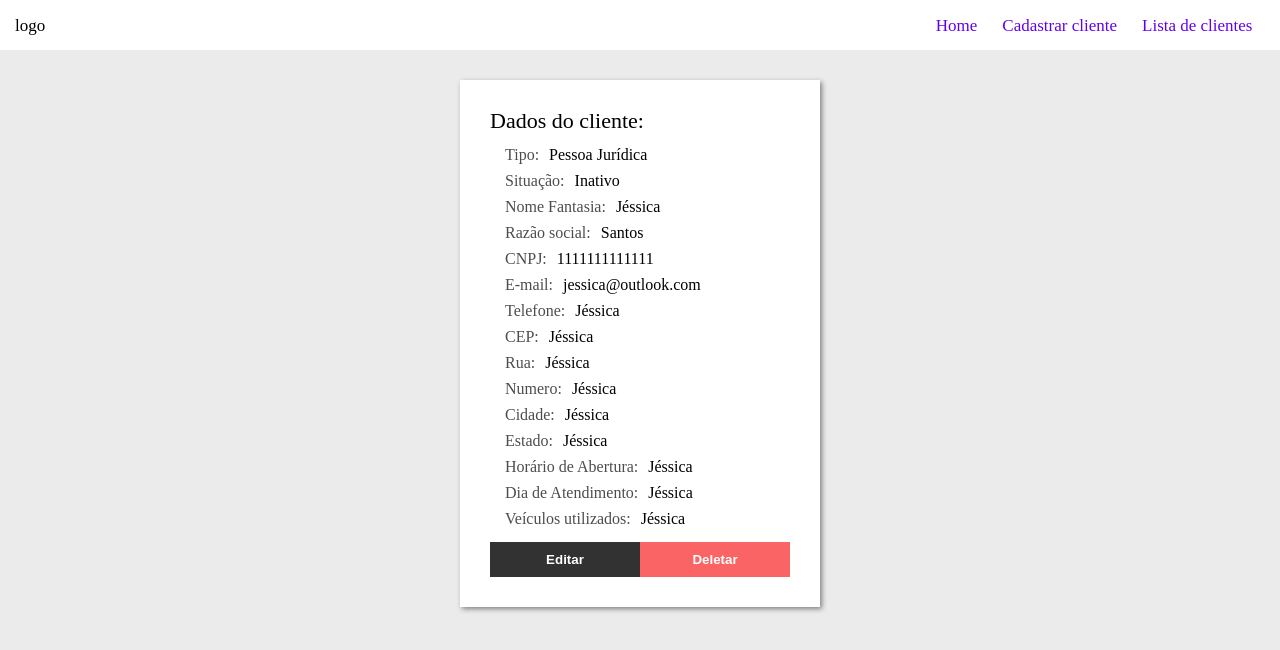
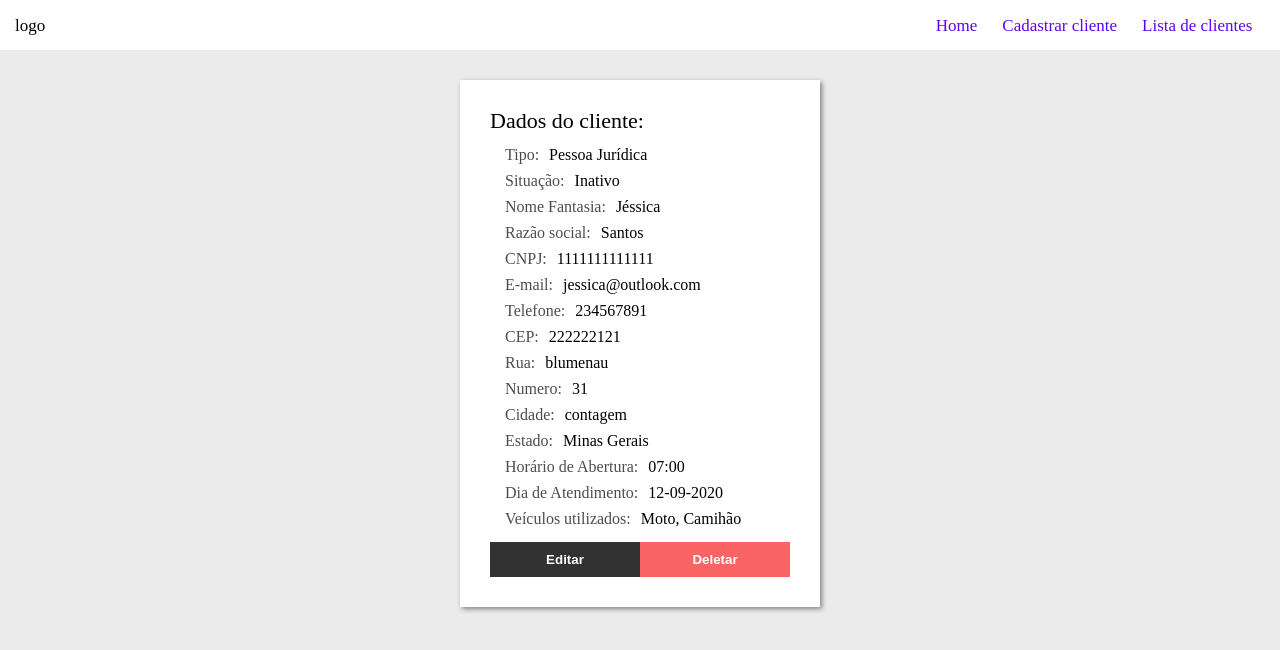
Before and after one commit to rodrigoDeSouzaFernandes/teste-pr-tico-LogLife, a React (Create React App) app: page /clients-list/1 in a window 1280 px wide. Shown: the top 650 px of the page. Built offline with nearby package versions, Linux system fonts and the light colour scheme.

Commit message:
pronto para começar os toques finais

```diff
--- a/src/Components/ClientRegisterForm/index.js
+++ b/src/Components/ClientRegisterForm/index.js
@@ -1,6 +1,7 @@
   import React, {useState, useEffect, useContext} from 'react';
 
-  import {ClientForm, ClientTextField, GroupRadio, ControlFormLabel} from './styles';
+  import {ClientForm, ClientTextField, GroupRadio,
+    ControlFormLabel, EditTitle, EditSubTitle} from './styles';
 
   import {Select, MenuItem, FormHelperText, Radio, Checkbox,
     FormControlLabel, FormGroup, Button,
@@ -320,15 +321,17 @@ import Context from '../../context/Context';
         variant="contained"
         color="primary"
         onClick={verifyVehicleSelection}
-      >CADASTRAR CLIENTE</Button>
+      >
+        {edit ? 'EDITAR CLIENTE' : 'CADASTRAR CLIENTE'}
+      </Button>
     )
 
     return (
       <ClientForm>
         {edit && (
           <div>
-            <h1>Editar Cliente</h1>
-            <h2>ID: {editId}</h2>
+            <EditTitle>Editar Cliente</EditTitle>
+            <EditSubTitle>ID: {editId}</EditSubTitle>
           </div>
         )}
         {clientType()}
--- a/src/Components/ClientRegisterForm/styles.js
+++ b/src/Components/ClientRegisterForm/styles.js
@@ -27,3 +27,15 @@ export const GroupRadio = styled(RadioGroup)`
 `;
 
 export const ControlFormLabel = styled(FormControlLabel)``;
+
+export const EditTitle = styled.h1`
+  font-size: 25px;
+  font-weight: 530;
+  padding: 10px 0;
+  color: rgb(40,40,40)
+`;
+
+export const EditSubTitle = styled.h1`
+  margin-bottom: 10px;
+  color: rgb(40,40,40)
+`;
--- a/src/Components/DetailsCard/CardPessoaJuridica/index.js
+++ b/src/Components/DetailsCard/CardPessoaJuridica/index.js
@@ -27,15 +27,15 @@ function CardPessoaJuridica({client}) {
       <Data><DetailsKey>Razão social:</DetailsKey>{client.lastName}</Data>
       <Data><DetailsKey>CNPJ:</DetailsKey>{client.cpfcnpj}</Data>
       <Data><DetailsKey>E-mail:</DetailsKey>{client.email}</Data>
-      <Data><DetailsKey>Telefone:</DetailsKey>{client.name}</Data>
-      <Data><DetailsKey>CEP:</DetailsKey>{client.name}</Data>
-      <Data><DetailsKey>Rua:</DetailsKey>{client.name}</Data>
-      <Data><DetailsKey>Numero:</DetailsKey>{client.name}</Data>
-      <Data><DetailsKey>Cidade:</DetailsKey>{client.name}</Data>
-      <Data><DetailsKey>Estado:</DetailsKey>{client.name}</Data>
-      <Data><DetailsKey>Horário de Abertura:</DetailsKey>{client.name}</Data>
-      <Data><DetailsKey>Dia de Atendimento:</DetailsKey>{client.name}</Data>
-      <Data><DetailsKey>Veículos utilizados:</DetailsKey>{client.name}</Data>
+      <Data><DetailsKey>Telefone:</DetailsKey>{client.phone}</Data>
+      <Data><DetailsKey>CEP:</DetailsKey>{client.cep}</Data>
+      <Data><DetailsKey>Rua:</DetailsKey>{client.street}</Data>
+      <Data><DetailsKey>Numero:</DetailsKey>{client.number}</Data>
+      <Data><DetailsKey>Cidade:</DetailsKey>{client.city}</Data>
+      <Data><DetailsKey>Estado:</DetailsKey>{client.state}</Data>
+      <Data><DetailsKey>Horário de Abertura:</DetailsKey>{client.opening}</Data>
+      <Data><DetailsKey>Dia de Atendimento:</DetailsKey>{client.attendance}</Data>
+      <Data><DetailsKey>Veículos utilizados:</DetailsKey>{client.vehicles.join(', ')}</Data>
       <BtnContainer>
         <BtnClient onClick={() => history.push(`/edit/${client.id}`)}>Editar</BtnClient>
         <BtnClient onClick={deleteClient}>Deletar</BtnClient>
--- a/src/Pages/ClientRegister/styles.js
+++ b/src/Pages/ClientRegister/styles.js
@@ -1,4 +1,3 @@
-import { colors } from '@material-ui/core';
 import styled from 'styled-components'
 
 export const RegisterContainer = styled.div`
--- a/src/Pages/EditClient/index.js
+++ b/src/Pages/EditClient/index.js
@@ -1,6 +1,7 @@
 import React from 'react';
 
 import { ClientRegisterForm, Header } from '../../Components';
+import { RegisterContainer } from '../ClientRegister/styles';
 
 
 function EditClient(props) {
@@ -8,10 +9,12 @@ function EditClient(props) {
 const {id} = props.match.params
 
   return (
-    <div>
-      <Header />
+    <>
+    <Header />
+    <RegisterContainer>
       <ClientRegisterForm edit={true} editId={Number(id)}/>
-    </div>
+    </RegisterContainer>
+    </>
   )
 }
 
--- /dev/null
+++ b/src/Pages/EditClient/styles.js
@@ -0,0 +1,5 @@
+import styled from 'styled-components'
+
+export const editBody = styled.div`
+  background: red;
+`;
```
